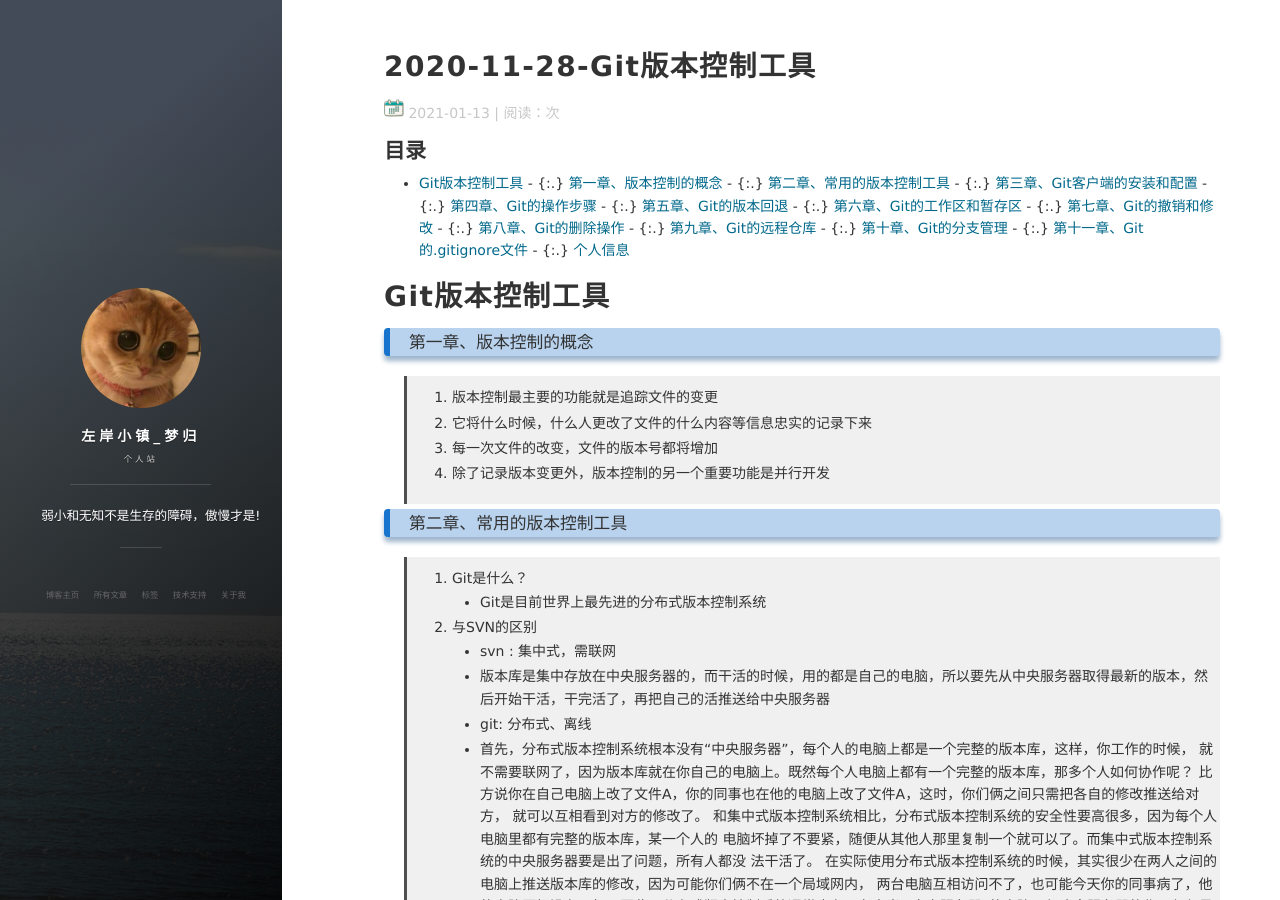
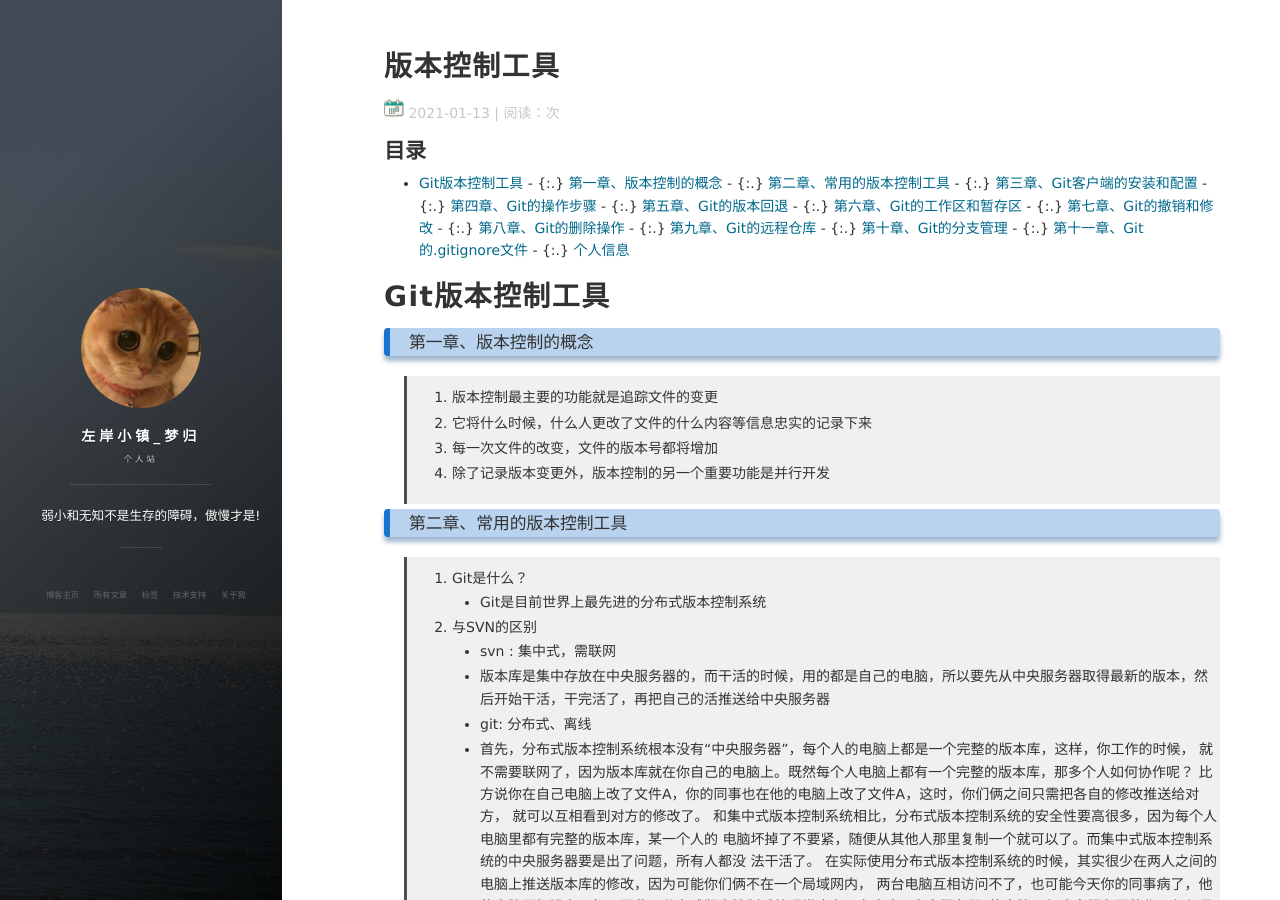
Before and after one commit to publicfinal/publicfinal.github.io, a Jekyll site: the page built from _posts/2020-11-28-Git版本控制工具.md, in a window 1280 px wide and 900 px high. Built offline with Jekyll 4.4.1, drawn with Linux system fonts in a browser that asks for light colours; nearby versions of some CDN libraries; comment, search, counter and statistics services are not loaded.

Commit message:
修改文件: _posts/2020-11-28-Git版本控制工具.md

```diff
--- a/_posts/2020-11-28-Git版本控制工具.md
+++ b/_posts/2020-11-28-Git版本控制工具.md
@@ -1,6 +1,6 @@
 ---
 layout: post
-title: 2020-11-28-Git版本控制工具
+title: 版本控制工具
 tags: git
 date: 2021-01-13
 ---
```
